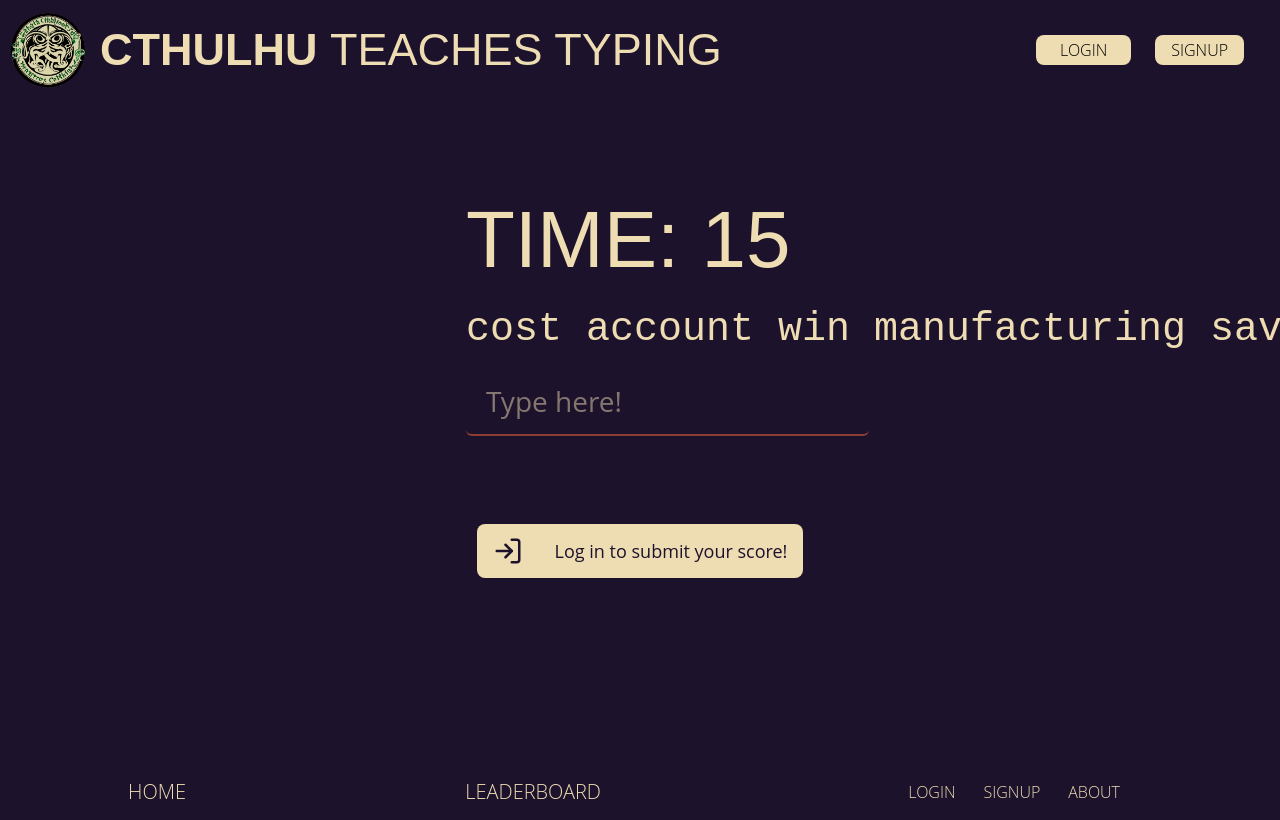
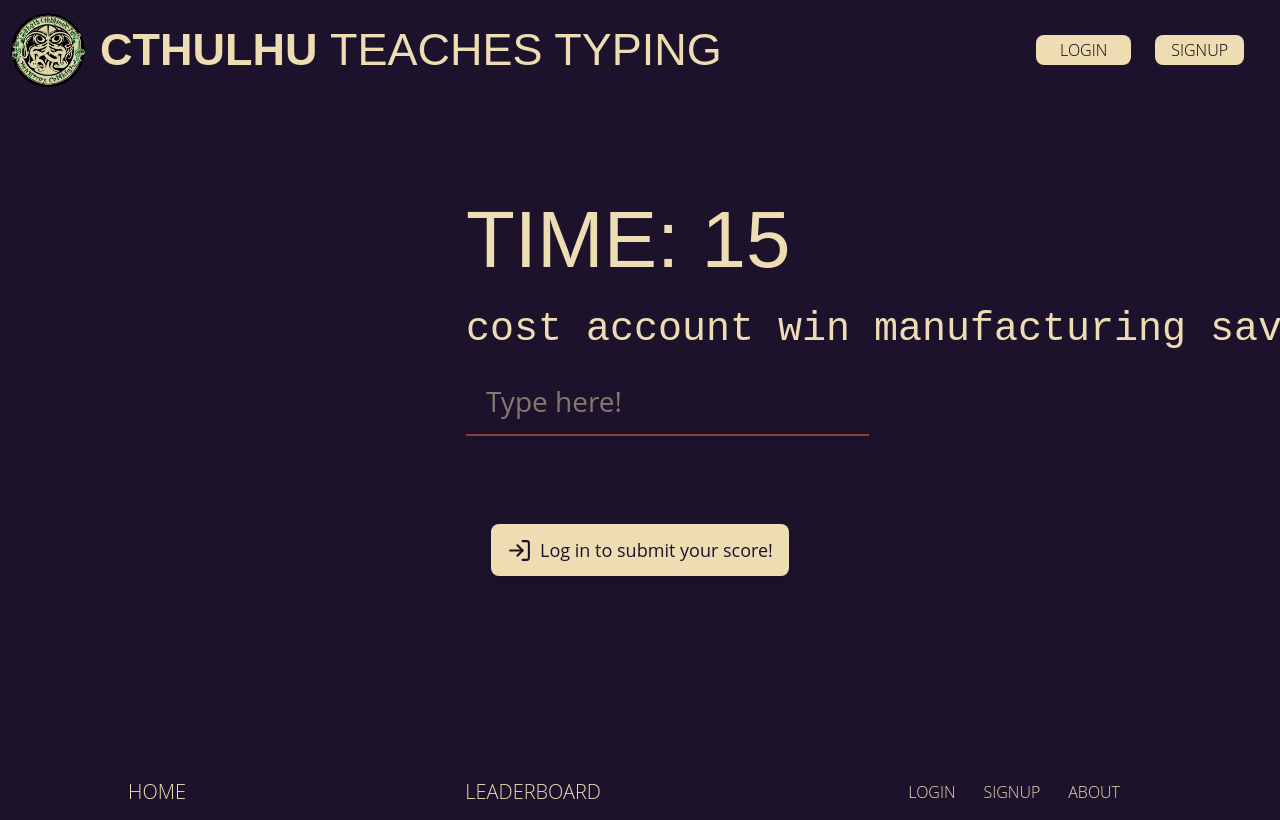
Before and after one commit to maxwellsquared/cthulhu-teaches-typing, a React (Create React App) app: page / in a window 1280 px wide. Shown: the top 820 px of the page. Built offline with nearby package versions, Linux system fonts and the light colour scheme.

Commit message:
loginMessage button css

```diff
--- a/src/components/LoginMessage.jsx
+++ b/src/components/LoginMessage.jsx
@@ -5,11 +5,11 @@ const LoginMessage = () => {
   return (
     <Link
       to="/login"
-      className="flex max-w-sm items-center justify-center gap-8 rounded-lg bg-pale-gold px-4 py-3 text-lg text-cosmic-purple
-			hover:bg-candle"
+      className="flex max-w-sm transform items-center justify-center gap-2 rounded-lg bg-pale-gold px-4 py-3 text-lg
+			text-cosmic-purple shadow-lg transition duration-500 hover:scale-105 hover:bg-gold-hover "
       role="alert"
     >
-      <FiLogIn size={30} />
+      <FiLogIn size={25} />
       <p>Log in to submit your score!</p>
     </Link>
   );
--- a/src/components/TypingField.jsx
+++ b/src/components/TypingField.jsx
@@ -191,7 +191,7 @@ export default function TypingField() {
         </div>
 
         <input
-          className={`rounded-md font-sans ${incorrectCharCSS}`}
+          className={`rounded-t-lg font-sans ${incorrectCharCSS}`}
           placeholder={placeholder}
           radius="md"
           size="md"
--- a/tailwind.config.js
+++ b/tailwind.config.js
@@ -11,6 +11,7 @@ module.exports = {
         'cosmic-purple': '#1C122C',
         'lighter-purple': '#1C122B',
         'pale-gold': '#EEDCB2',
+        'gold-hover': '#EAC775',
         'blood-red': '#8C3D34',
         candle: '#E9B12E',
         incorrectInput: 'rgba(248, 41, 41, 0.09)',
```
